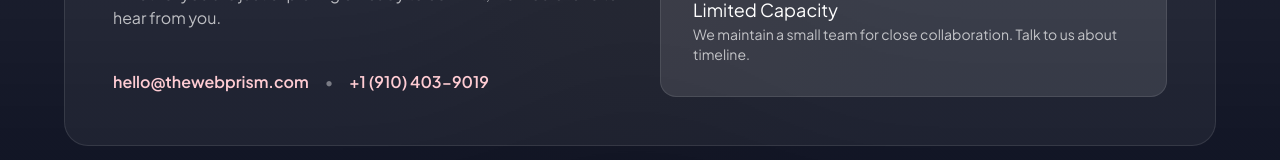
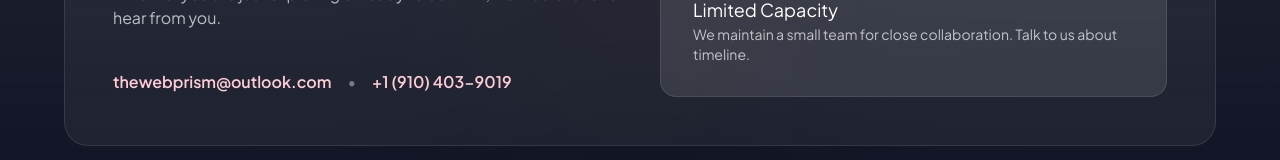
Before and after one commit to rthompsontouch/webdev_frontend, a Next.js app: page /about in a window 1280 px wide. Shown: the part 1997-2157 px from the top of the page. Built offline with nearby package versions, Linux system fonts and the light colour scheme.

Commit message:
fixed the email on the about page

```diff
--- a/app/about/page.tsx
+++ b/app/about/page.tsx
@@ -218,10 +218,10 @@ export default function AboutPage() {
                   </p>
                   <div className="flex flex-wrap gap-4 pt-4">
                     <a
-                      href="mailto:hello@thewebprism.com"
+                      href="mailto:thewebprism@outlook.com"
                       className="text-rose-200 hover:text-rose-100 font-semibold transition-colors"
                     >
-                      hello@thewebprism.com
+                      thewebprism@outlook.com
                     </a>
                     <span className="text-white/40">•</span>
                     <a
```
